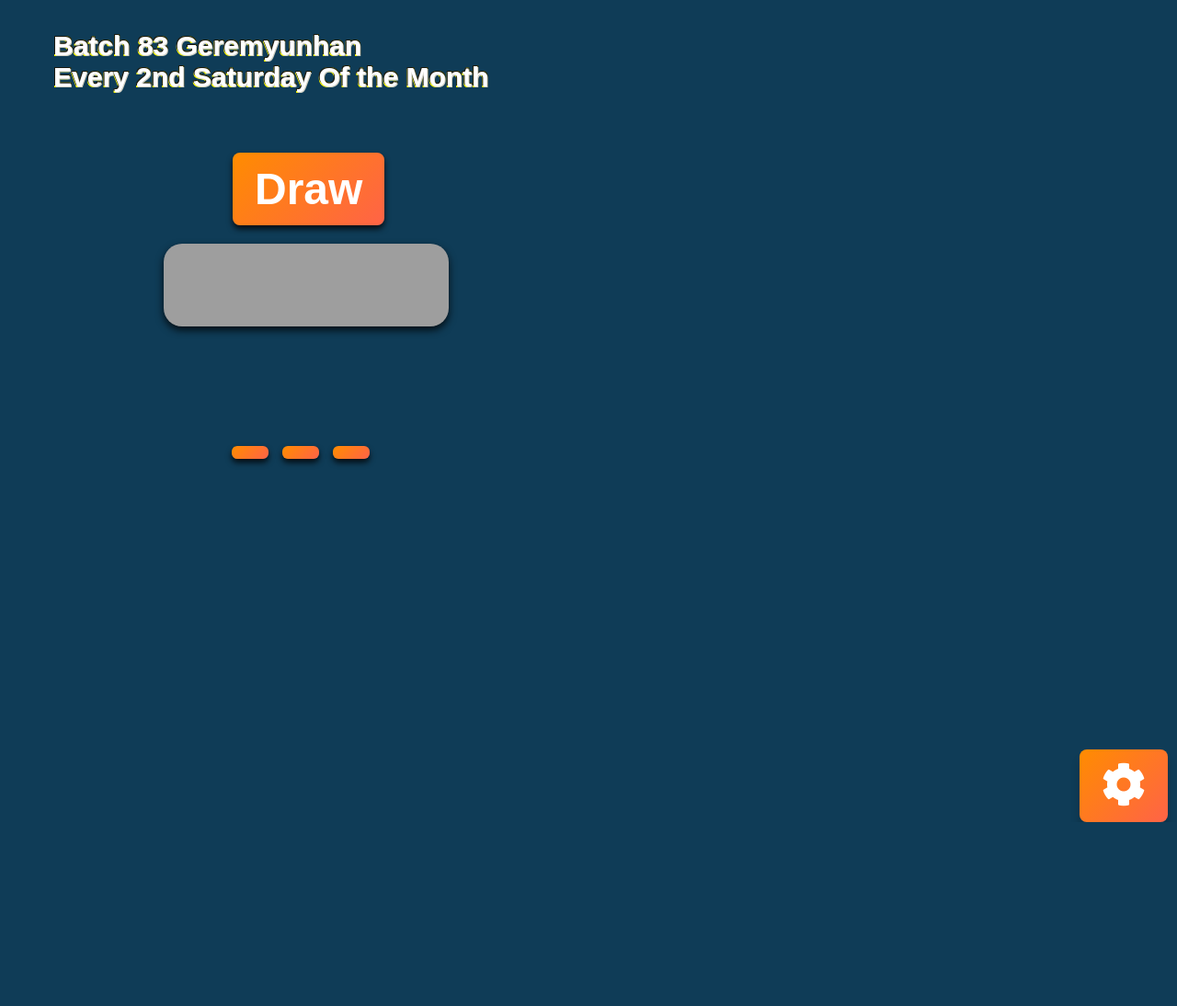
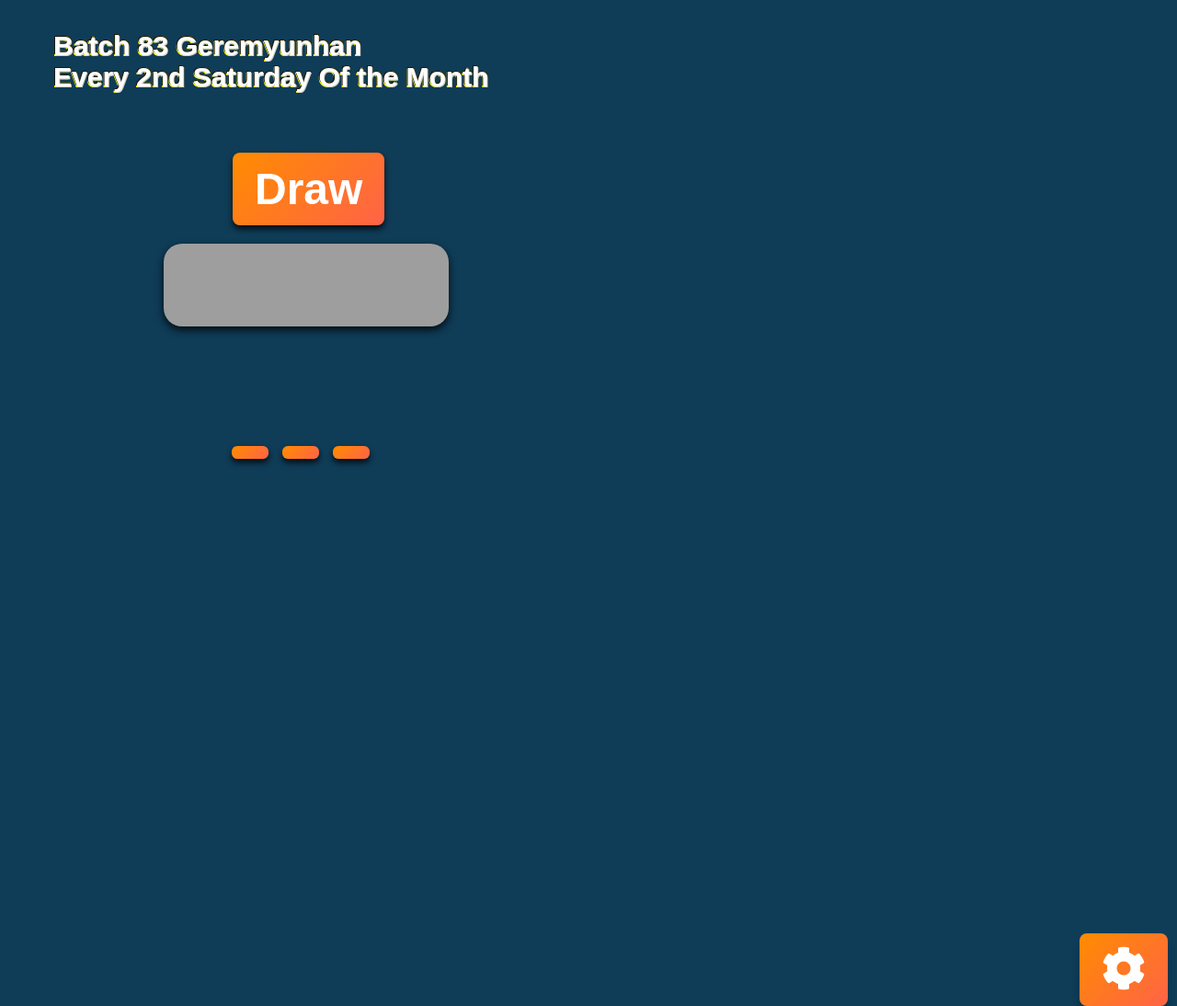
Before and after one commit to NashEsguerra/NamePicker.com, a plain HTML site: page index.html in a window 1280 px wide. Shown: the top 1094 px of the page at 92% size. Before the commit the page ends 894 px from the top, so only its background shows below. Drawn offline with nearby package versions, Linux system fonts and the light colour scheme; grey boxes are pictures that could not be loaded.

Commit message:
Update index.html

```diff
--- a/index.html
+++ b/index.html
@@ -359,7 +359,7 @@
         cursor: pointer;
         text-align: center;
         position: absolute;
-        top: 800px;
+        top: 1000px;
         right: 0px;
         transition: all 0.01s ease;
         box-shadow: 0 10px 10px rgba(0, 0, 0, 0.2);
```
